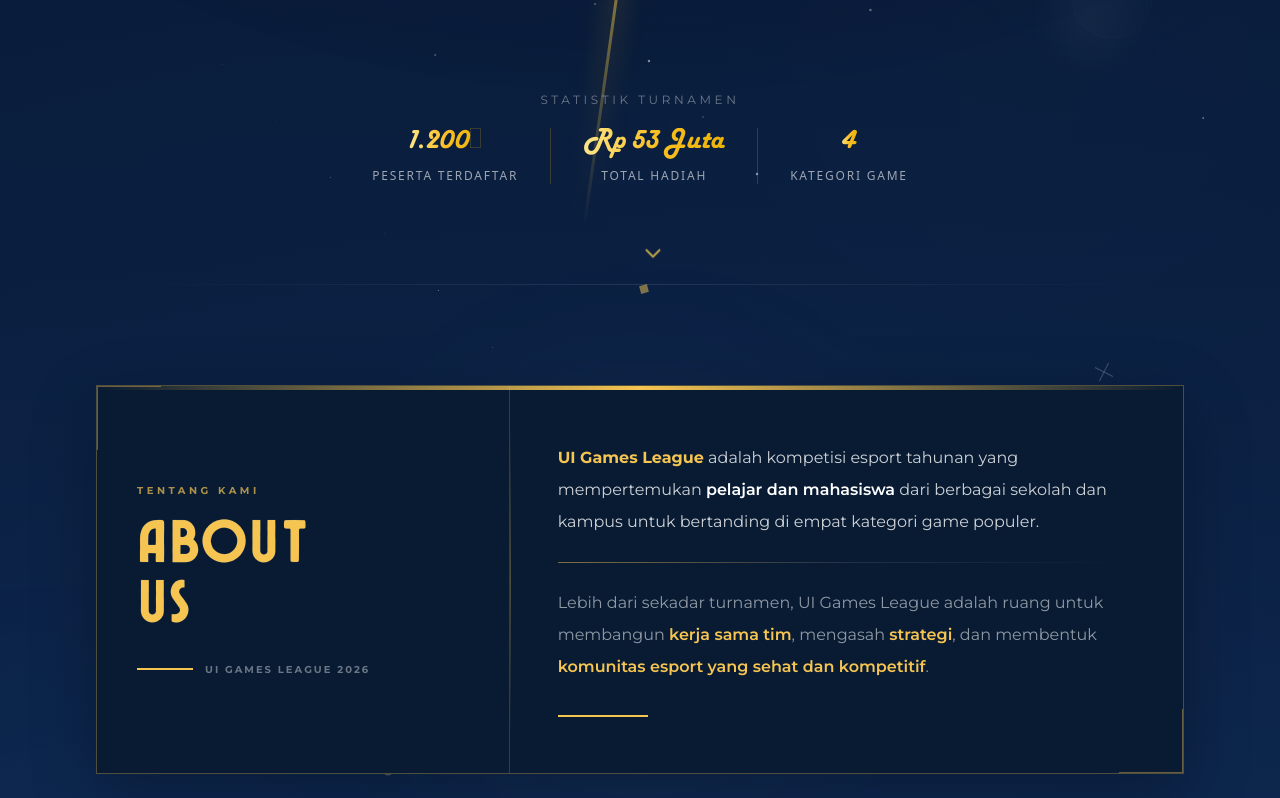
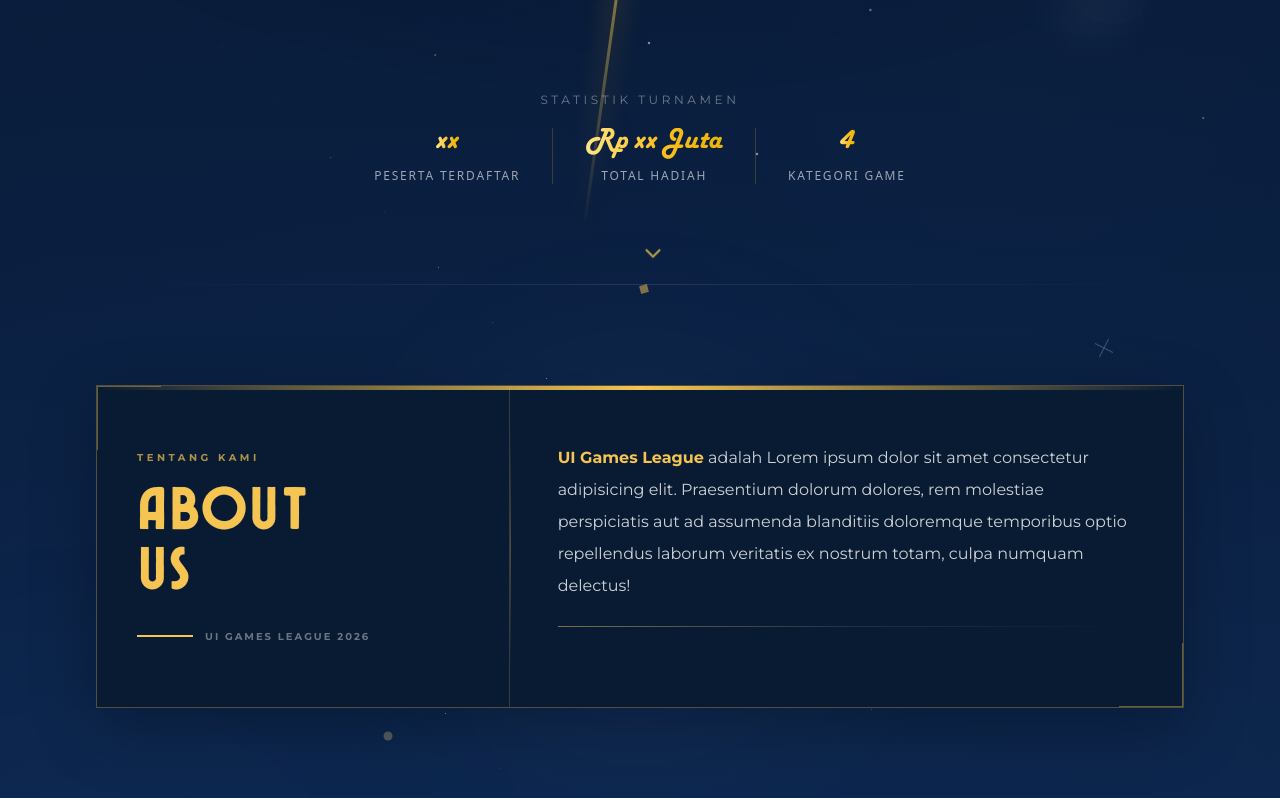
Before and after one commit to alkhairiu/uigl00test, a React (Vite) app: page / in a window 1280 px wide. Shown: the part 620-1418 px from the top of the page. Built offline with nearby package versions, Linux system fonts and the light colour scheme; a web font is replaced by a local one.

Commit message:
arif: set text

```diff
--- a/src/components/layout/Footer.jsx
+++ b/src/components/layout/Footer.jsx
@@ -34,9 +34,9 @@ export default function Footer() {
 
             {/* DESCRIPTION */}
             <p className="max-w-md font-body text-sm leading-6 text-white/60">
-              Wadah kompetisi esport antar sekolah & kampus. Satu panggung
-              untuk Mobile Legends, PUBG Mobile, Valorant, dan eFootball —
-              dari babak penyisihan sampai grand final.
+              Lorem ipsum dolor sit amet, consectetur adipisicing elit.
+              Consequatur quia placeat blanditiis perferendis, vero possimus, vel magnam consectetur accusantium
+               reprehenderit debitis numquam, corrupti nihil eos minima quibusdam voluptatem. Dolore, amet!
             </p>
 
             {/* DECORATIVE LINE */}
--- a/src/components/sections/AboutUs.jsx
+++ b/src/components/sections/AboutUs.jsx
@@ -80,39 +80,15 @@ export default function AboutUs() {
             <div className="relative z-10">
               <p className="font-body text-sm leading-7 text-white/80 md:text-base md:leading-8">
                 <span className="font-bold text-gold-300">UI Games League</span> adalah
-                kompetisi esport tahunan yang mempertemukan{" "}
-                <span className="font-semibold text-white">
-                  pelajar dan mahasiswa
-                </span>{" "}
-                dari berbagai sekolah dan kampus untuk bertanding di empat
-                kategori game populer.
+                Lorem ipsum dolor sit amet consectetur adipisicing elit. Praesentium dolorum dolores, rem molestiae perspiciatis aut ad assumenda blanditiis
+                 doloremque temporibus optio repellendus laborum veritatis ex nostrum totam, culpa numquam delectus!
               </p>
 
               <div className="my-6 h-px w-full bg-gradient-to-r from-gold-300/50 via-white/10 to-transparent" />
 
-              <p className="font-body text-sm leading-7 text-white/55 md:text-base md:leading-8">
-                Lebih dari sekadar turnamen, UI Games League adalah ruang untuk
-                membangun{" "}
-                <span className="font-semibold text-gold-300">
-                  kerja sama tim
-                </span>
-                , mengasah{" "}
-                <span className="font-semibold text-gold-300">strategi</span>,
-                dan membentuk{" "}
-                <span className="font-semibold text-gold-300">
-                  komunitas esport yang sehat dan kompetitif
-                </span>
-                .
-              </p>
 
-              {/* Bottom accent */}
-              <motion.div
-                initial={{ width: 0 }}
-                whileInView={{ width: "90px" }}
-                viewport={{ once: true }}
-                transition={{ duration: 0.7, delay: 0.2 }}
-                className="mt-8 h-[2px] bg-gold-300"
-              />
+
+
             </div>
           </div>
         </div>
--- a/src/components/sections/CTASection.jsx
+++ b/src/components/sections/CTASection.jsx
@@ -109,9 +109,6 @@ export default function CTASection() {
         />
       ))}
 
-      {/* =========================================================
-          DECORATIVE SIDE ICONS
-      ========================================================= */}
 
       <motion.div
         animate={{
@@ -125,27 +122,10 @@ export default function CTASection() {
         }}
         className="pointer-events-none absolute left-[8%] top-1/2 hidden -translate-y-1/2 md:block"
       >
-        <div className="flex h-16 w-16 items-center justify-center border border-navy-900/20 bg-white/10 backdrop-blur-sm">
-          <Shield className="h-7 w-7 text-navy-900/40" />
-        </div>
+
       </motion.div>
 
-      <motion.div
-        animate={{
-          y: [0, 8, 0],
-          rotate: [0, -3, 0],
-        }}
-        transition={{
-          duration: 4.5,
-          repeat: Infinity,
-          ease: "easeInOut",
-        }}
-        className="pointer-events-none absolute right-[8%] top-1/2 hidden -translate-y-1/2 md:block"
-      >
-        <div className="flex h-16 w-16 items-center justify-center border border-navy-900/20 bg-white/10 backdrop-blur-sm">
-          <Swords className="h-7 w-7 text-navy-900/40" />
-        </div>
-      </motion.div>
+
 
       {/* =========================================================
           MAIN CONTENT
@@ -230,20 +210,7 @@ export default function CTASection() {
             DESCRIPTION
         ======================================================= */}
 
-        <motion.p
-          initial={{ opacity: 0, y: 10 }}
-          whileInView={{ opacity: 1, y: 0 }}
-          viewport={{ once: true }}
-          transition={{ delay: 0.35, duration: 0.6 }}
-          className="mx-auto mt-8 max-w-xl font-body text-sm leading-7 text-navy-900/70 md:text-base"
-        >
-          Jangan tunggu bracket ditutup. Pilih game, kumpulkan timmu, dan
-          amankan slotmu di{" "}
-          <span className="font-black text-navy-900">
-            ARENA 2026
-          </span>{" "}
-          sekarang.
-        </motion.p>
+
 
         {/* =======================================================
             CTA BUTTON
--- a/src/components/sections/CompetitionTypes.jsx
+++ b/src/components/sections/CompetitionTypes.jsx
@@ -79,9 +79,6 @@ export default function CompetitionTypes() {
 
               {/* Text */}
               <div className="relative z-10 mt-12">
-                <p className="mb-2 text-[9px] font-bold uppercase tracking-[0.28em] text-white/30">
-                  TITLE 0{index + 1}
-                </p>
 
                 <h3 className="max-w-[170px] text-xl font-black uppercase leading-tight tracking-tight text-white md:text-2xl">
                   {game.name}
--- a/src/components/sections/FAQSection.jsx
+++ b/src/components/sections/FAQSection.jsx
@@ -81,18 +81,6 @@ export default function FAQSection() {
           </div>
 
           {/* small visual */}
-          <div className="mt-10 hidden md:block">
-            <div className="border-l border-gold-300/30 pl-5">
-              <p className="text-xs font-semibold text-white/60">
-                Still have questions?
-              </p>
-
-              <p className="mt-1 max-w-xs text-[11px] leading-5 text-white/25">
-                Pastikan selalu mengikuti informasi terbaru dari kanal resmi
-                penyelenggara.
-              </p>
-            </div>
-          </div>
         </motion.div>
 
         {/* ================= RIGHT ================= */}
--- a/src/components/sections/Hero.jsx
+++ b/src/components/sections/Hero.jsx
@@ -4,11 +4,11 @@ import { useEffect, useMemo, useRef, useState } from "react";
 const stats = [
   {
     label: "Peserta Terdaftar",
-    value: "1.200+",
+    value: "xx",
   },
   {
     label: "Total Hadiah",
-    value: "Rp 53 Juta",
+    value: "Rp xx Juta",
   },
   {
     label: "Kategori Game",
--- a/src/pages/RegisterPage.jsx
+++ b/src/pages/RegisterPage.jsx
@@ -17,25 +17,25 @@ const games = [
     id: "pes",
     name: "eFootball",
     image: "/efootball.svg",
-    members: 3,
+    members: 2,
   },
   {
     id: "pubg",
     name: "PUBG Mobile",
     image: "/pubg-mobile.svg",
-    members: 3,
+    members: 4,
   },
   {
     id: "ml",
     name: "Mobile Legends",
     image: "/mobile-legends.svg",
-    members: 4,
+    members: 5,
   },
   {
     id: "valo",
     name: "Valorant",
     image: "/valorant.svg",
-    members: 4,
+    members: 5,
   },
 ];
 
```
Also changed, not shown: 1 other file (tests, documents, lock files or other folders).
